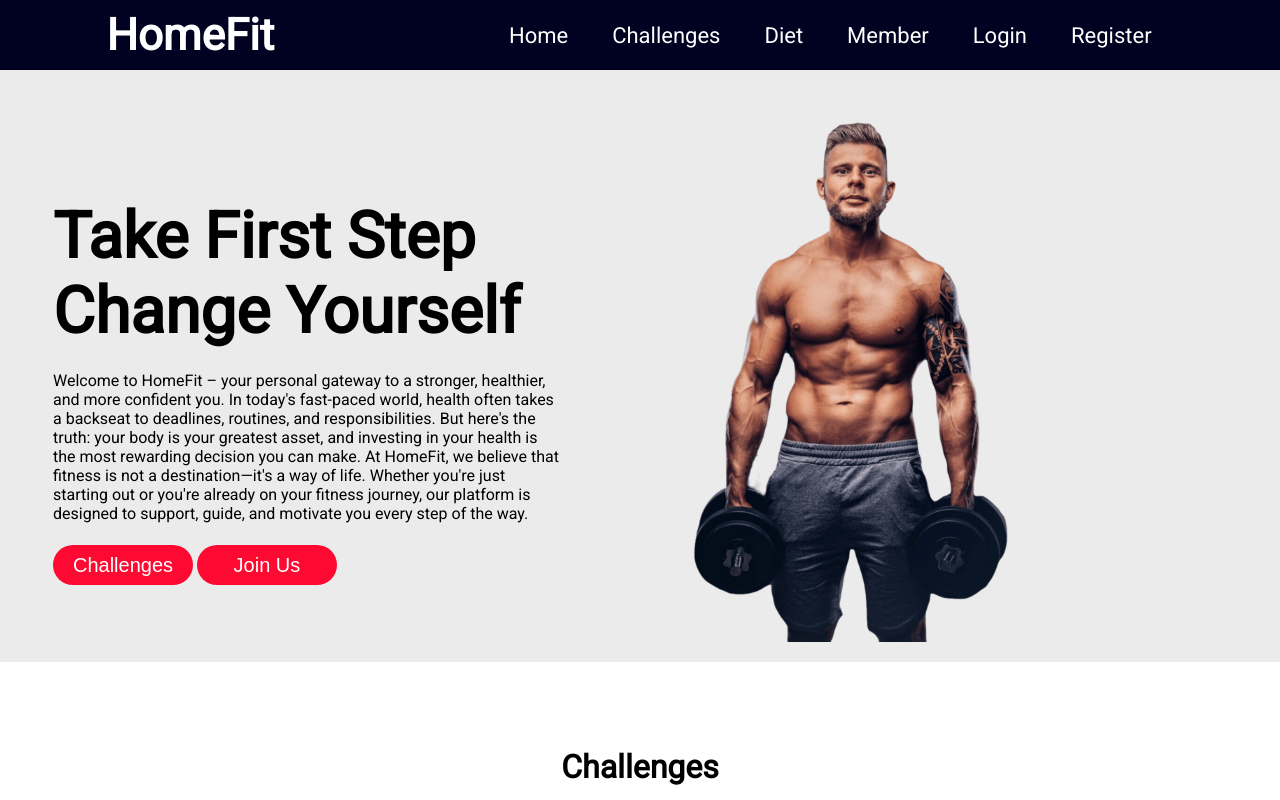
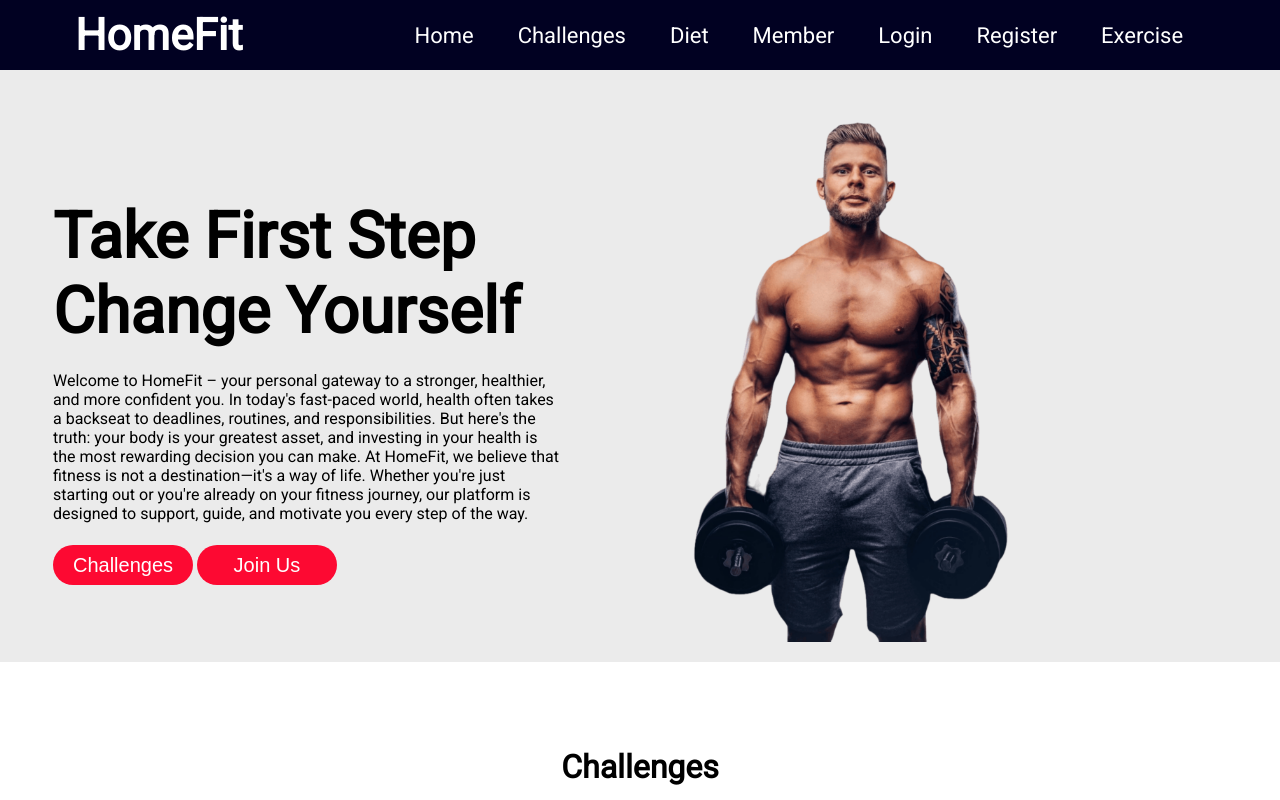
Before and after one commit to Kuldeep-23/Gym-website, a plain HTML site: page index.html in a window 1280 px wide. Shown: the top 800 px of the page. Drawn offline with Linux system fonts and the light colour scheme; a web font is replaced by a local one.

Commit message:
Update index.html

```diff
--- a/index.html
+++ b/index.html
@@ -28,6 +28,7 @@
                 <!-- <li><a href="#contact">Contact</a></li>  -->
                 <li><a href="login.html">Login</a></li>
                 <li><a href="register.html">Register</a></li>
+                <li><a href="Exersize.html">Exercise</a></li>
             </ul>
         </Header>
 
```
